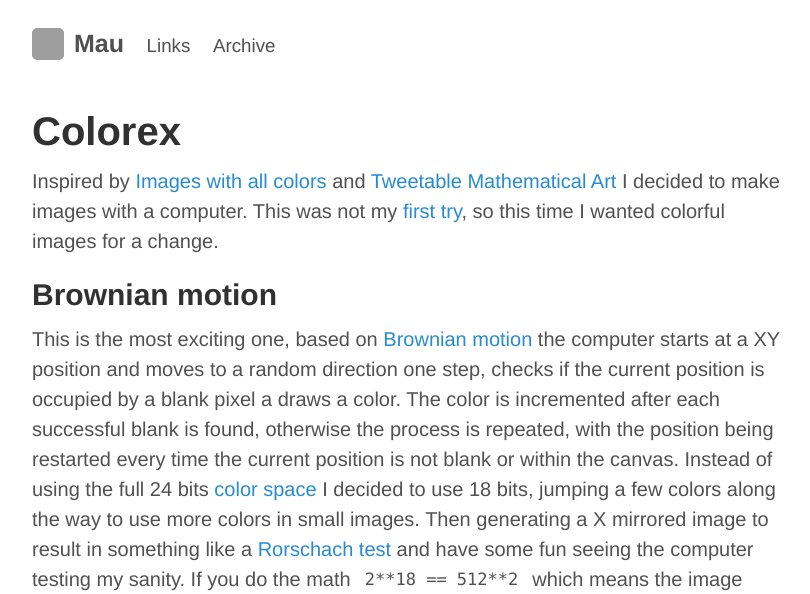
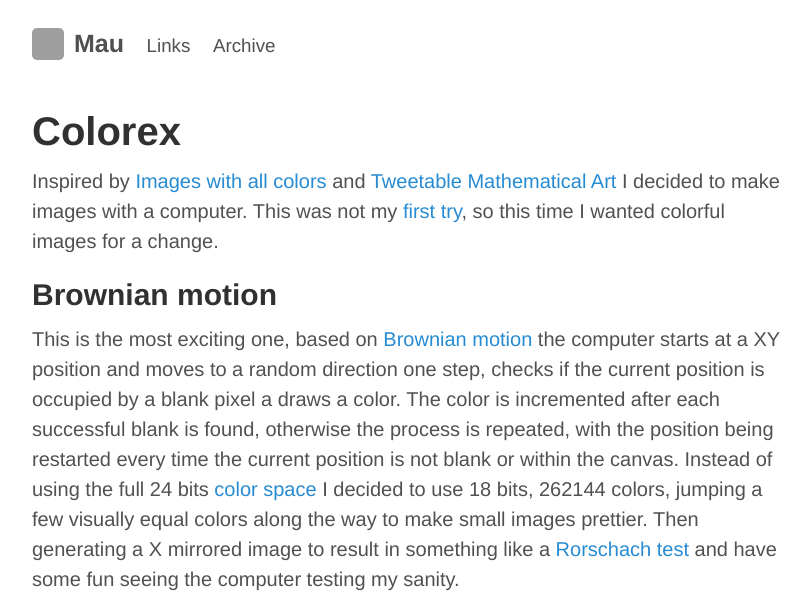
Before and after one commit to Maumagnaguagno/maumagnaguagno.github.io, a Jekyll site: the page built from Colorex.md, in a window 1280 px wide, cut to the strip 0-594 px from the top of the page. Shown: the whole strip, without its empty margins (228-1038 px from the left). Built offline with Jekyll 4.4.1, drawn with Linux system fonts in a browser that asks for light colours; some of the changed text lies outside the part shown; grey boxes are pictures that could not be loaded.

Commit message:
Rephrase Colorex post

```diff
--- a/Colorex.md
+++ b/Colorex.md
@@ -14,10 +14,9 @@ This was not my [first try](https://github.com/Maumagnaguagno/Spriter), so this
 
 This is the most exciting one, based on [Brownian motion](https://en.wikipedia.org/wiki/Brownian_motion) the computer starts at a XY position and moves to a random direction one step, checks if the current position is occupied by a blank pixel a draws a color.
 The color is incremented after each successful blank is found, otherwise the process is repeated, with the position being restarted every time the current position is not blank or within the canvas.
-Instead of using the full 24 bits [color space](https://en.wikipedia.org/wiki/Color_space) I decided to use 18 bits, jumping a few colors along the way to use more colors in small images.
+Instead of using the full 24 bits [color space](https://en.wikipedia.org/wiki/Color_space) I decided to use 18 bits, 262144 colors, jumping a few visually equal colors along the way to make small images prettier.
 Then generating a X mirrored image to result in something like a [Rorschach test](https://en.wikipedia.org/wiki/Rorschach_test) and have some fun seeing the computer testing my sanity.
-If you do the math ``2**18 == 512**2`` which means the image below could be 1024x512 since it is mirrored, but since bytes overflow we can have bigger images, in this case a 1024 by 1024.
 
-![Brownian motion X mirrored](img/colorex_brownian.png "Looks like a Rorschach test!")
+![Brownian motion X mirrored](img/colorex_brownian.png "Now tell me, what do you see?")
 
 Eventually gonna populate this page with more algorithms and pretty images, stay tuned.
```
